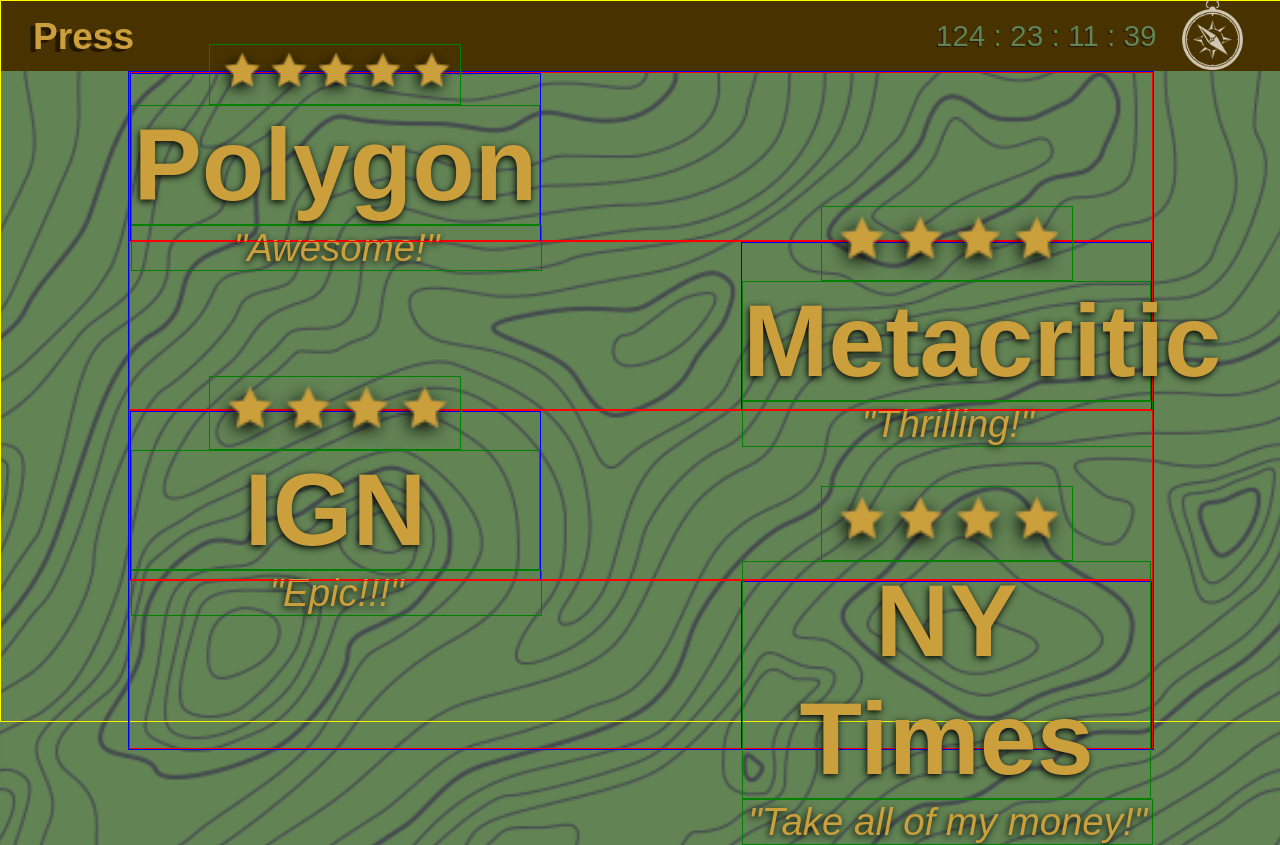
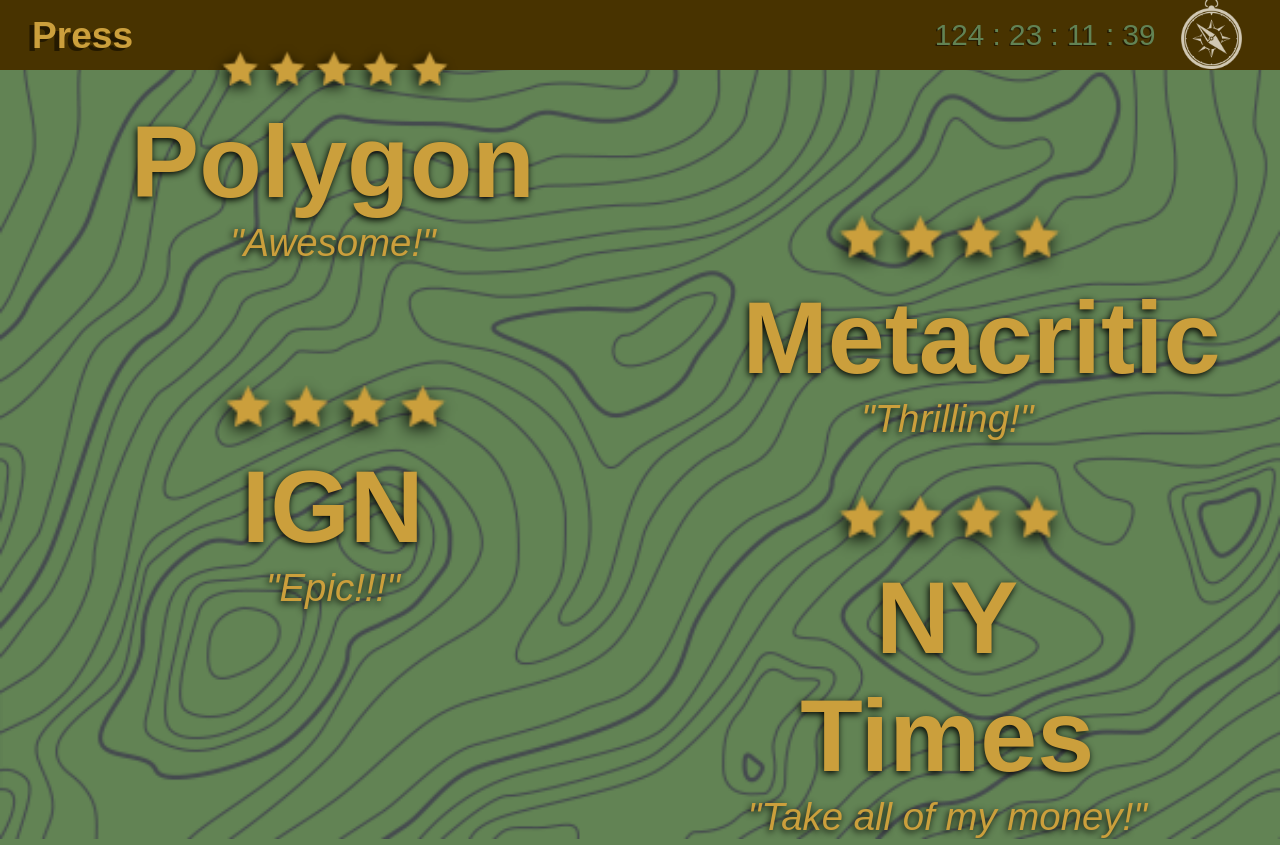
Before and after one commit to cjbreaux/off-course, a website built with webpack: page src/html/press.html in a window 1280 px wide. Built offline with nearby package versions, Linux system fonts and the light colour scheme.

Commit message:
Remove borders

```diff
--- a/src/sass/custom/_press.scss
+++ b/src/sass/custom/_press.scss
@@ -10,14 +10,14 @@
 }
 
 .content-wrapper{
-  border: 1px solid yellow;
+  // border: 1px solid yellow;
   width: 100%;
   height: 100vh;
   max-height: 90vh;
 }
 
 .content{
-  border: 1px solid blue;
+  // border: 1px solid blue;
   display: flex;
   flex-wrap: wrap;
   margin: auto;
@@ -27,34 +27,34 @@
 }
 
 .review {
-  border: 1px solid red;
+  // border: 1px solid red;
   box-sizing: border-box;
   display: flex;
   flex-direction: column;
   height: (100% / 4);
   width: 100%;
   .review-content{
-    border: 1px solid blue;
+    // border: 1px solid blue;
     display: flex;
     justify-content: center;
     flex-direction: column;
     height: 100%;
     width: 40%;
     img {
-      border: 1px solid green;
+      // border: 1px solid green;
       width: 100%;
       max-width: 250px;
       margin: auto;
     }
     h2{
-      border: 1px solid green;
+      // border: 1px solid green;
       color: $header-color;
       font-size: 8vw;
       text-align: center;
       text-shadow: -1px 2px 7px #000000;
     }
     p{
-      border: 1px solid green;
+      // border: 1px solid green;
       color: $header-color;
       font-family: $font-body;
       font-size: 3vw;
```
